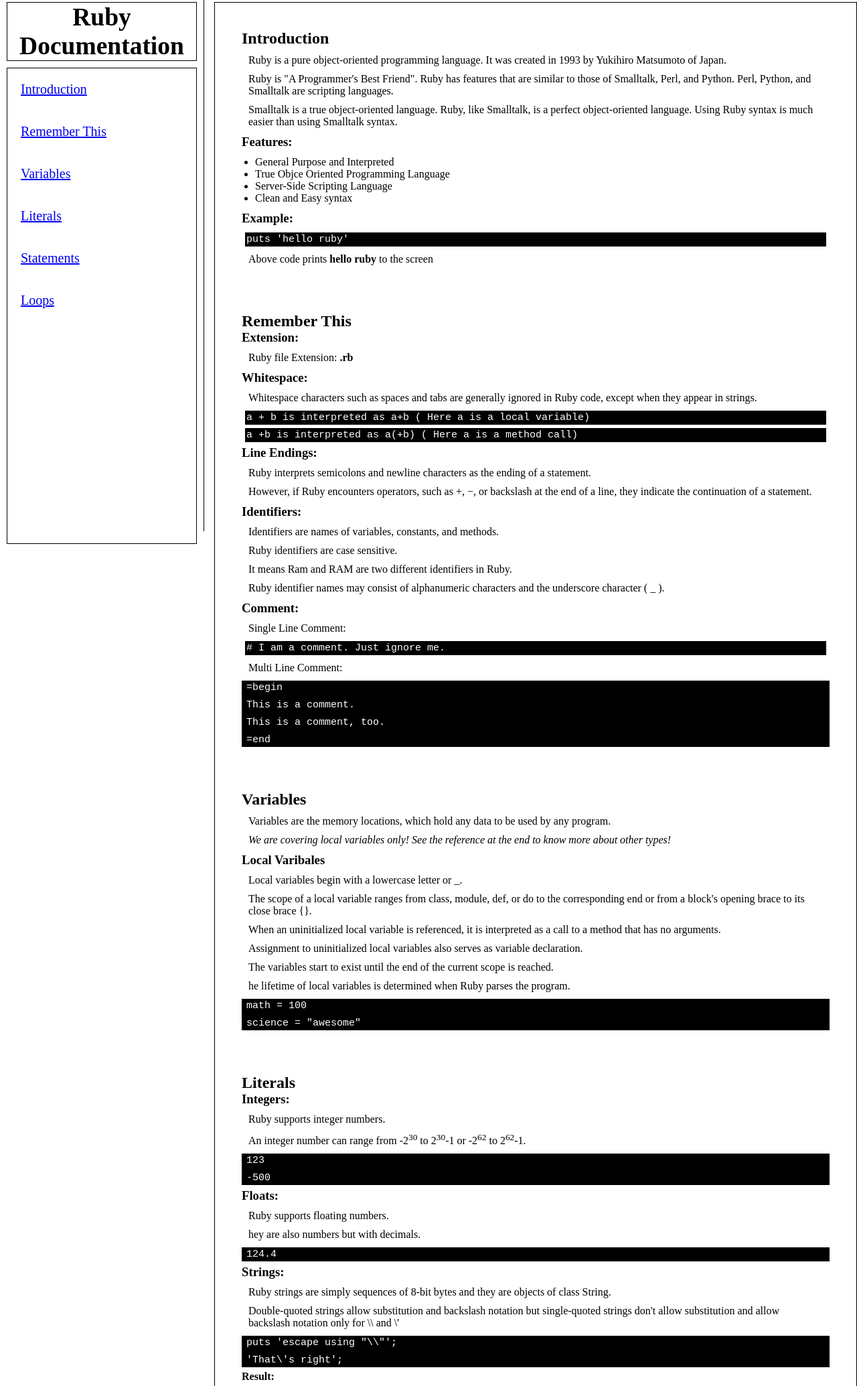
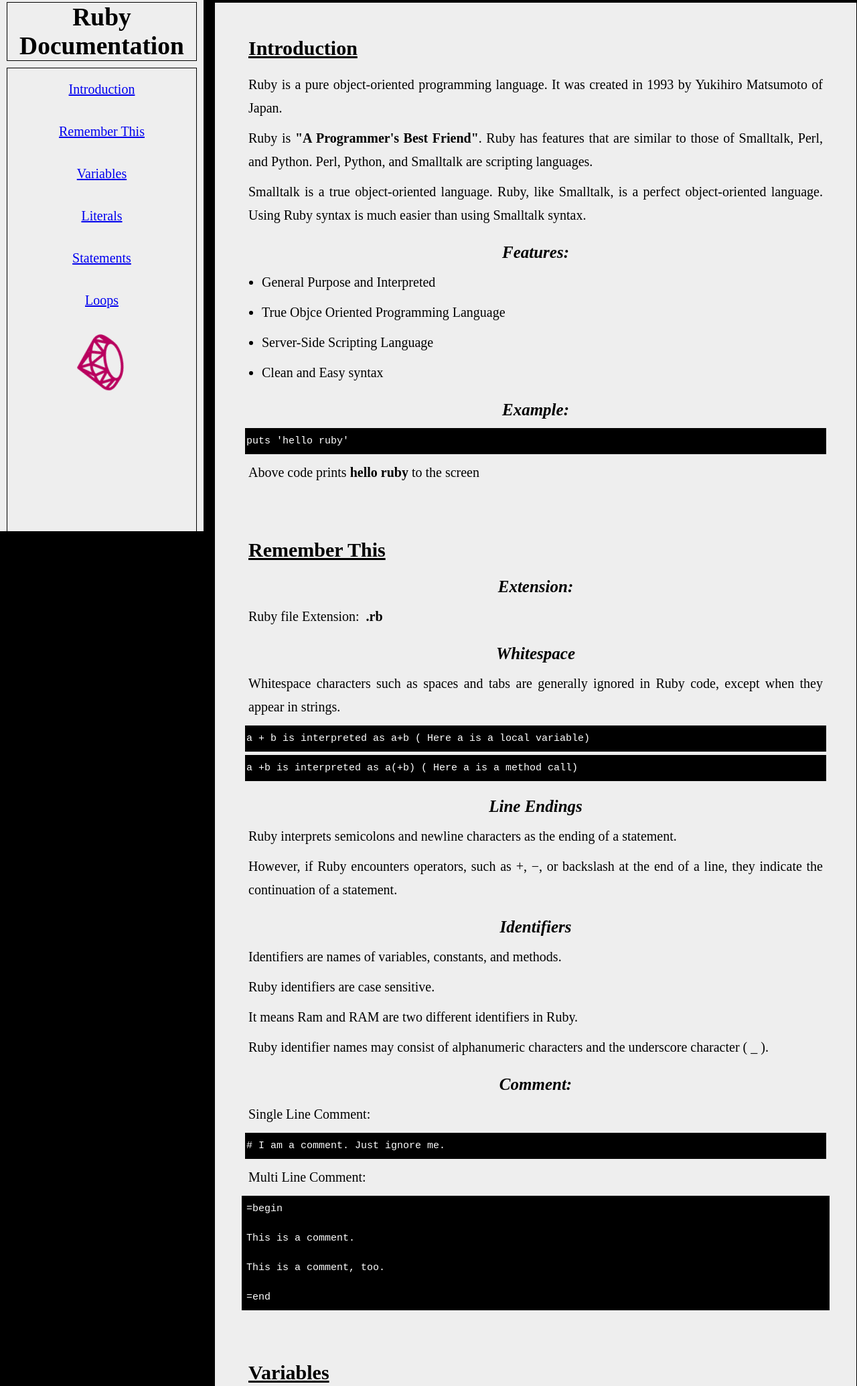
Before and after one commit to Maheshkumar-novice/fcc-TechnicalDocumentation, a plain HTML site: page index.html in a window 1280 px wide. Shown: the part 7-2076 px from the top of the page at 67% size. Drawn offline with Linux system fonts and the light colour scheme.

Commit message:
done styles

```diff
--- a/css/style.css
+++ b/css/style.css
@@ -7,11 +7,18 @@
 
 html,
 body {
+  background-color: black;
   min-width: 290px;
+}
+
+img {
+  animation: rotation 50s ease;
+  animation-iteration-count: infinite;
 }
 
 /* NavBar */
 #navbar {
+  background-color: #eee;
   position: fixed;
   top: 0;
   left: 0;
@@ -45,10 +52,12 @@ body {
 #nav-ul li {
   width: 100%;
   padding: 20px;
+  text-align: center;
 }
 
 /* Main */
 #main-doc {
+  background-color: #eee;
   position: absolute;
   left: 0;
   right: 0;
@@ -58,21 +67,43 @@ body {
 }
 
 #main-doc section {
+  line-height: 35px;
   padding: 20px;
   margin: 20px;
 }
 
 #main-doc section ul {
+  font-size: 20px;
   margin: 10px;
+  margin-left: 10px;
+}
+
+#main-doc section li {
+  text-align: justify;
+  font-size: 20px;
+  margin-top: 10px;
   margin-left: 20px;
 }
 
 #main-doc section p {
+  text-align: justify;
+  font-size: 20px;
   margin: 10px;
 }
 
+#main-doc section h2 {
+  text-decoration: underline;
+  font-size: 30px;
+  margin: 10px;
+  margin-bottom: 20px;
+}
+
 #main-doc section h3 {
+  font-style: italic;
+  font-size: 25px;
+  text-align: center;
   margin-bottom: 10px;
+  margin-top: 20px;
 }
 
 #main-doc section code {
@@ -93,10 +124,16 @@ body {
   margin-top: 50px;
 }
 
+#main-doc section img {
+  display: block;
+  margin: 0 auto;
+}
+
 /* Media Queries Mobile */
 @media only screen and (max-width: 600px) {
   #navbar {
-    max-height: 380px;
+    max-height: 400px;
+    height: 400px;
     width: 100%;
     position: absolute;
     top: 0;
@@ -106,16 +143,22 @@ body {
   }
 
   #nav-ul {
+    padding-top: 10px;
     height: 280px;
   }
 
   #nav-ul a {
-    font-size: 15px;
+    font-size: 20px;
+  }
+
+  #nav-ul li {
+    margin: 0;
+    padding: 10px;
   }
 
   #main-doc {
     position: relative;
-    margin-top: 380px;
+    margin-top: 400px;
     margin-left: 0;
     border: 0;
   }
@@ -126,3 +169,16 @@ body {
     border: 0;
   }
 }
+
+/* Animations */
+@keyframes rotation {
+  0% {
+    transform: rotate(0deg);
+  }
+  50% {
+    transform: rotate(360deg);
+  }
+  100% {
+    transform: rotate(-360deg);
+  }
+}
--- a/index.html
+++ b/index.html
@@ -18,6 +18,7 @@
         <li><a href="#Literals" class="nav-link">Literals</a></li>
         <li><a href="#Statements" class="nav-link">Statements</a></li>
         <li><a href="#Loops" class="nav-link">Loops</a></li>
+        <li><img src="/images/ruby.png" alt="" /></li>
       </ul>
     </nav>
     <!-- Main Section -->
@@ -31,9 +32,9 @@
           1993 by Yukihiro Matsumoto of Japan.
         </p>
         <p>
-          Ruby is "A Programmer's Best Friend". Ruby has features that are
-          similar to those of Smalltalk, Perl, and Python. Perl, Python, and
-          Smalltalk are scripting languages.
+          Ruby is <strong>"A Programmer's Best Friend"</strong>. Ruby has
+          features that are similar to those of Smalltalk, Perl, and Python.
+          Perl, Python, and Smalltalk are scripting languages.
         </p>
         <p>
           Smalltalk is a true object-oriented language. Ruby, like Smalltalk, is
@@ -57,9 +58,11 @@
         <header><h2>Remember This</h2></header>
 
         <h3>Extension:</h3>
-        <p>Ruby file Extension: <strong>.rb</strong></p>
+        <p>
+          Ruby file Extension:<strong style="padding-left: 10px">.rb</strong>
+        </p>
 
-        <h3>Whitespace:</h3>
+        <h3>Whitespace</h3>
         <p>
           Whitespace characters such as spaces and tabs are generally ignored in
           Ruby code, except when they appear in strings.
@@ -67,7 +70,7 @@
         <code>a + b is interpreted as a+b ( Here a is a local variable)</code>
         <code>a +b is interpreted as a(+b) ( Here a is a method call)</code>
 
-        <h3>Line Endings:</h3>
+        <h3>Line Endings</h3>
         <p>
           Ruby interprets semicolons and newline characters as the ending of a
           statement.
@@ -77,7 +80,7 @@
           the end of a line, they indicate the continuation of a statement.
         </p>
 
-        <h3>Identifiers:</h3>
+        <h3>Identifiers</h3>
         <p>Identifiers are names of variables, constants, and methods.</p>
         <p>Ruby identifiers are case sensitive.</p>
         <p>It means Ram and RAM are two different identifiers in Ruby.</p>
@@ -114,27 +117,29 @@
         </p>
 
         <h3>Local Varibales</h3>
-        <p>Local variables begin with a lowercase letter or _.</p>
         <p>
-          The scope of a local variable ranges from class, module, def, or do to
-          the corresponding end or from a block's opening brace to its close
-          brace {}.
-        </p>
-        <p>
-          When an uninitialized local variable is referenced, it is interpreted
-          as a call to a method that has no arguments.
-        </p>
-        <p>
+          <li>Local variables begin with a lowercase letter or _.</li>
+          <li>
+            The scope of a local variable ranges from class, module, def, or do
+            to the corresponding end or from a block's opening brace to its
+            close brace {}.
+          </li>
+          <li>
+            When an uninitialized local variable is referenced, it is
+            interpreted as a call to a method that has no arguments.
+          </li>
+          <li>
             Assignment to uninitialized local variables also serves as variable
             declaration.
-        </p>
-        <p>
+          </li>
+          <li>
             The variables start to exist until the end of the current scope is
             reached.
-        </p>
-        <p>
+          </li>
+          <li>
             he lifetime of local variables is determined when Ruby parses the
             program.
+          </li>
         </p>
         <div>
           <code>math = 100</code>
@@ -146,7 +151,7 @@
       <section class="main-section" id="Literals">
         <header><h2>Literals</h2></header>
 
-        <h3>Integers:</h3>
+        <h3>Integers</h3>
         <p>Ruby supports integer numbers.</p>
         <p>
           An integer number can range from -2<sup>30</sup> to 2<sup>30</sup>-1
@@ -157,14 +162,14 @@
           <code>-500</code>
         </div>
 
-        <h3>Floats:</h3>
+        <h3>Floats</h3>
         <p>Ruby supports floating numbers.</p>
         <p>hey are also numbers but with decimals.</p>
         <div>
           <code>124.4</code>
         </div>
 
-        <h3>Strings:</h3>
+        <h3>Strings</h3>
         <p>
           Ruby strings are simply sequences of 8-bit bytes and they are objects
           of class String.
@@ -176,7 +181,7 @@
         </p>
         <div>
           <code>puts 'escape using "\\"';</code>
-          <code>'That\'s right';</code>
+          <code>puts 'That\'s right';</code>
         </div>
         <h4>Result:</h4>
         <div>
@@ -288,12 +293,16 @@
           <code>1</code>
           <code>2</code>
         </div>
+
         <p id="learn">
-          To Learn Elaborately
-          <a href="https://www.tutorialspoint.com/ruby/ruby_quick_guide.htm"
+          This is a very basic documentation, To learn elaborately
+          <a
+            href="https://www.tutorialspoint.com/ruby/ruby_quick_guide.htm"
+            target="_blank"
             >click here!</a
           >
         </p>
+        <img src="/images/ruby.png" alt="" />
       </section>
     </main>
     <!-- Script -->
```
Also changed, not shown: images/ruby.png (added). Lines whose indentation alone changed are shown as unchanged.
